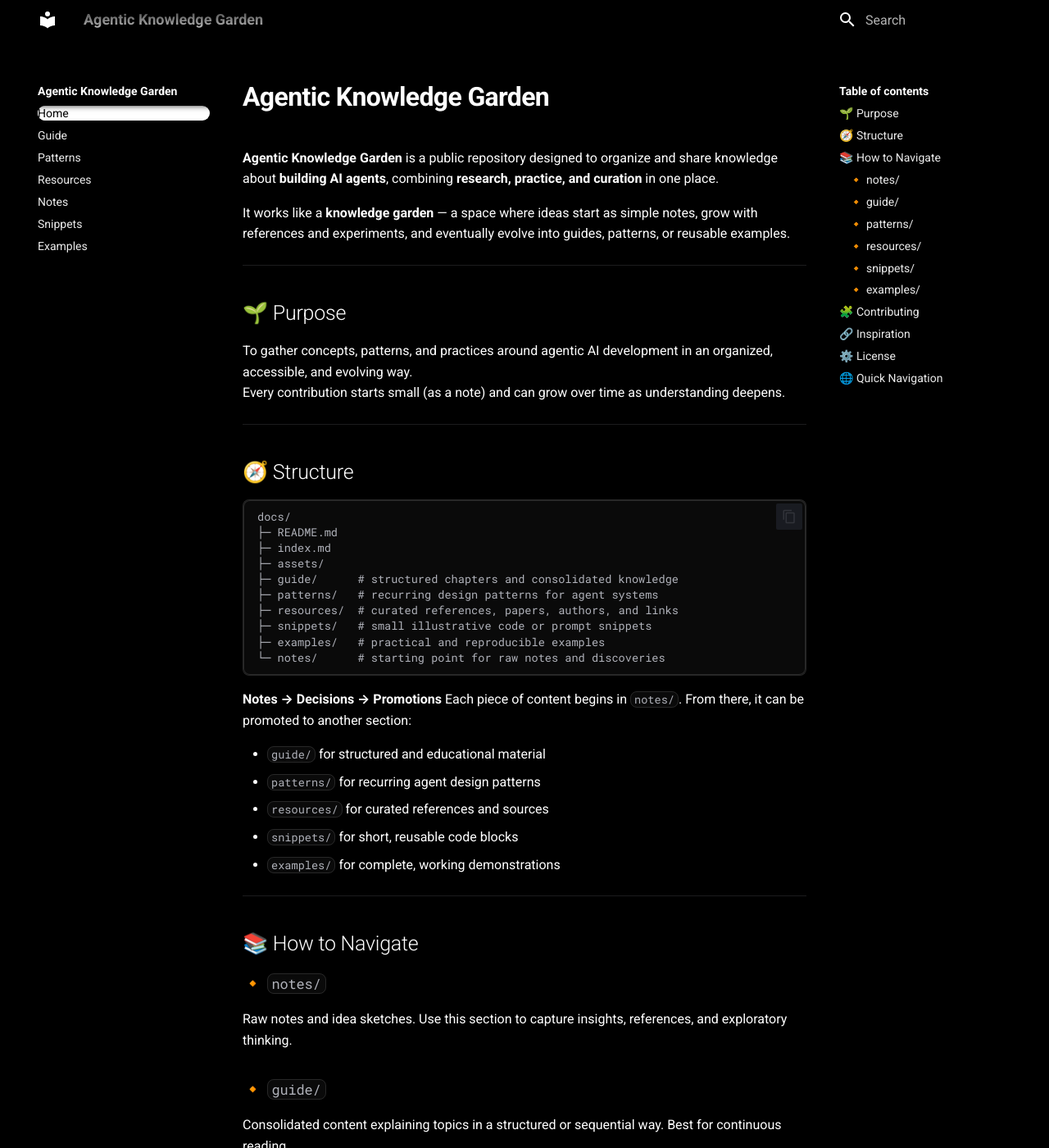
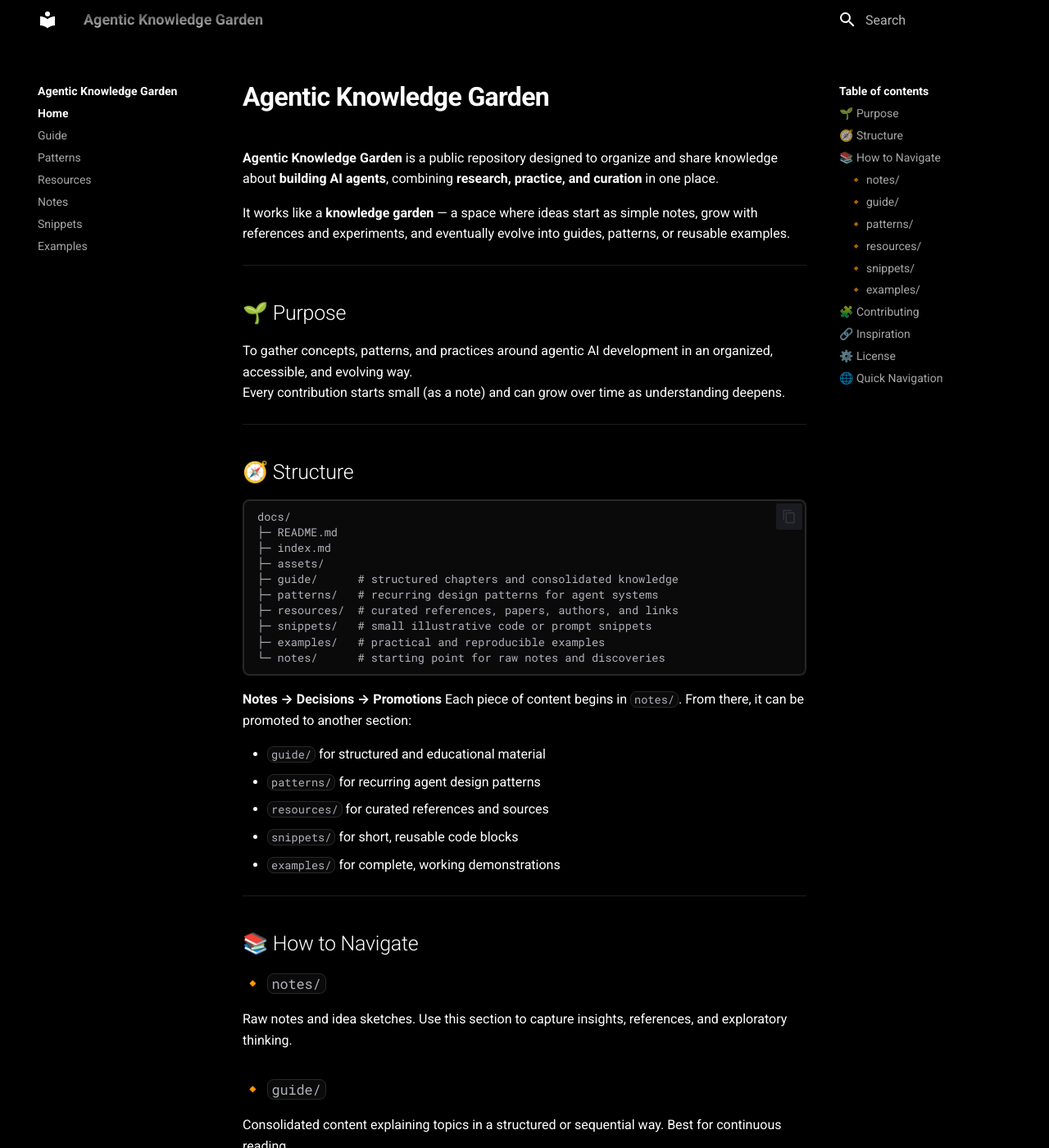
Before and after one commit to oldaque/agentic-knowledge-garden, an MkDocs documentation site: the page built from docs/index.md, in a window 1280 px wide and 1400 px high. Shown: the whole window at 82% size. Built offline with MkDocs 1.6.1 and Material for MkDocs 9.7.7, drawn with Linux system fonts in a browser that asks for light colours.

Commit message:
refine nav link styling

```diff
--- a/docs/assets/extra.css
+++ b/docs/assets/extra.css
@@ -51,23 +51,28 @@
   opacity: 1 !important;
 }
 
-/* Links da nav, hover e ativo */
+/* Navegação: limpa, moderna e sutil */
 [data-md-color-scheme="slate"] .md-nav__link {
-  color: rgba(255,255,255,.92) !important;
+  color: rgba(255, 255, 255, 0.65) !important;
+  transition: color 0.25s ease, opacity 0.25s ease;
 }
+
 [data-md-color-scheme="slate"] .md-nav__link:hover,
 [data-md-color-scheme="slate"] .md-nav__link:focus {
-  color: #000 !important;
-  background: #fff !important;
-  border-radius: 10px;
-  outline: none;
+  color: rgba(255, 255, 255, 0.9) !important;
+  opacity: 1 !important;
+  background: transparent !important;
+  text-decoration: none;
 }
+
 [data-md-color-scheme="slate"] .md-nav__item--active > .md-nav__link,
 [data-md-color-scheme="slate"] .md-nav__link--active {
-  color: #000 !important;
-  background: #fff !important;
-  border-radius: 10px;
-  box-shadow: inset 3px 0 0 0 #fff;
+  color: #fff !important;
+  font-weight: 600;
+  opacity: 1 !important;
+  background: transparent !important;
+  box-shadow: none !important;
+  border: none !important;
 }
 
 /* Código e cards */
```
